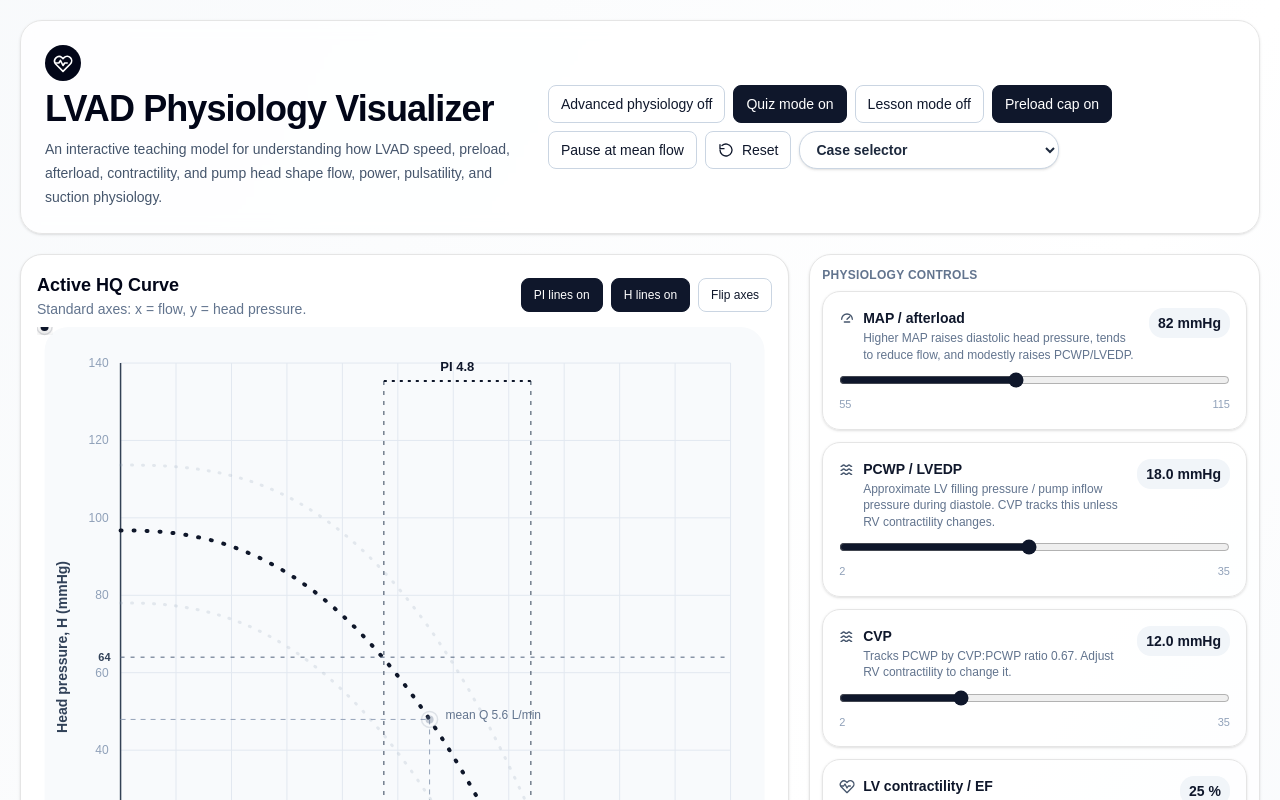
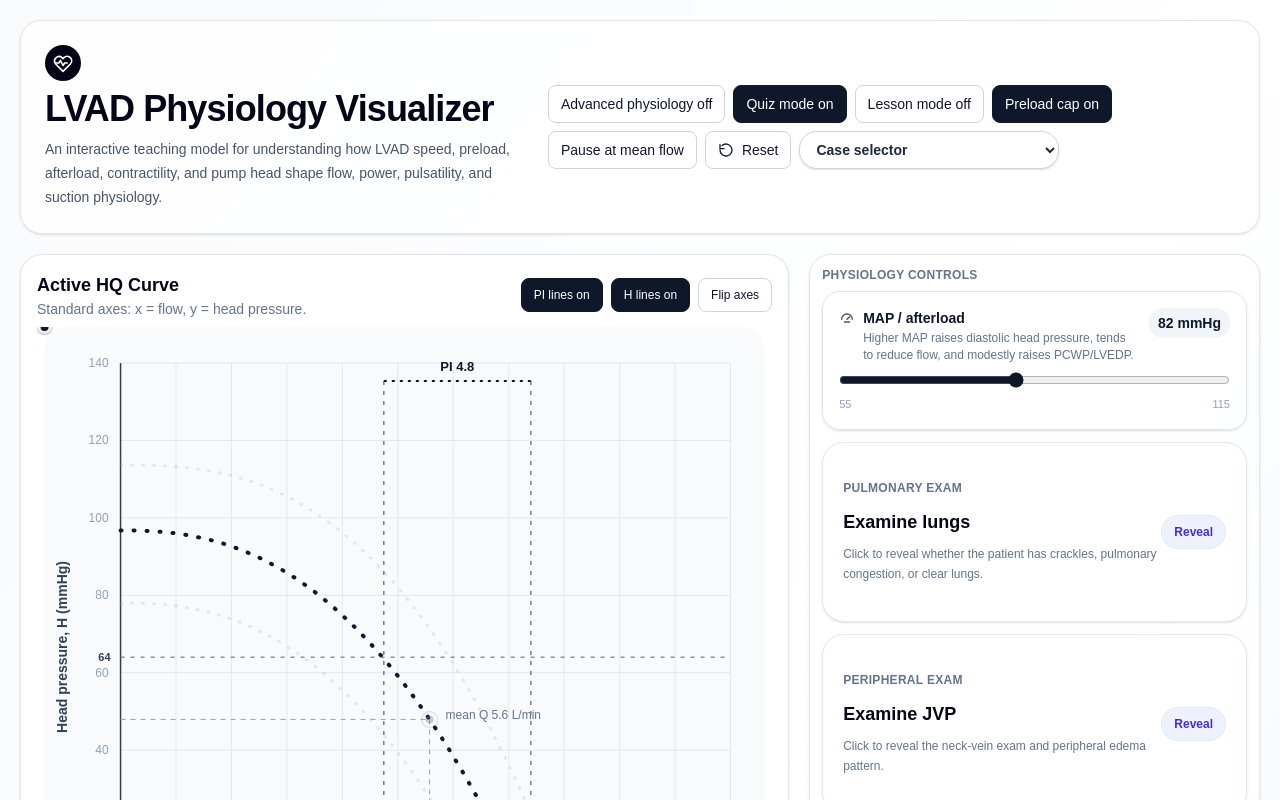
Before and after one commit to rudyunni/lvad-physiology-visualizer, a React (Vite) app: page / in a window 1280 px wide. Both pictures are taken after a click on the button "Quiz mode off". Shown: the top 800 px of the page. Built offline with nearby package versions, Linux system fonts and the light colour scheme.

Commit message:
Update LVAD visualizer

```diff
--- a/src/App.tsx
+++ b/src/App.tsx
@@ -453,7 +453,7 @@ function AvOpenMiniCard({ avOpeningFraction, hMin }) {
 }
 
 
-function QuizPulmonaryExamCard({ pcwp }) {
+function QuizPulmonaryExamCard({ pcwp, revealed = true, onReveal = null }) {
   let status = "Lungs clear";
   let subtext = "Optimized LVAD filling pressures";
   let detail = "No crackles or pulmonary congestion on exam.";
@@ -488,8 +488,25 @@ function QuizPulmonaryExamCard({ pcwp }) {
     badgeClasses = "bg-amber-100 text-amber-800 border-amber-200";
   }
 
+  if (!revealed) {
     return (
-    <div className={`rounded-3xl border p-5 shadow-sm ${cardClasses}`}>
+      <button
+        type="button"
+        onClick={onReveal}
+        className="flex min-h-[180px] w-full items-center justify-between rounded-3xl border border-slate-200 bg-white p-5 text-left shadow-sm transition hover:border-indigo-200 hover:bg-indigo-50/40"
+      >
+        <div>
+          <div className="text-xs font-bold uppercase tracking-wide text-slate-500">Pulmonary Exam</div>
+          <div className="mt-3 text-lg font-black text-slate-950">Examine lungs</div>
+          <div className="mt-2 max-w-xs text-xs leading-5 text-slate-500">Click to reveal whether the patient has crackles, pulmonary congestion, or clear lungs.</div>
+        </div>
+        <div className="rounded-2xl border border-indigo-100 bg-indigo-50 px-3 py-2 text-xs font-black text-indigo-700">Reveal</div>
+      </button>
+    );
+  }
+
+  return (
+    <div className={`min-h-[180px] rounded-3xl border p-5 shadow-sm ${cardClasses}`}>
       <div className="flex items-start justify-between gap-4">
         <div>
           <div className="text-xs font-bold uppercase tracking-wide text-slate-500">Pulmonary Exam</div>
@@ -508,7 +525,7 @@ function QuizPulmonaryExamCard({ pcwp }) {
   );
 }
 
-function QuizPeripheralExamCard({ cvp }) {
+function QuizPeripheralExamCard({ cvp, revealed = true, onReveal = null }) {
   let status = "Flat JVP";
   let subtext = "No peripheral congestion";
   let detail = "Neck veins are flat and there is no visible leg swelling.";
@@ -547,8 +564,25 @@ function QuizPeripheralExamCard({ cvp }) {
     badgeClasses = "bg-amber-100 text-amber-800 border-amber-200";
   }
 
+  if (!revealed) {
     return (
-    <div className={`rounded-3xl border p-5 shadow-sm ${cardClasses}`}>
+      <button
+        type="button"
+        onClick={onReveal}
+        className="flex min-h-[180px] w-full items-center justify-between rounded-3xl border border-slate-200 bg-white p-5 text-left shadow-sm transition hover:border-indigo-200 hover:bg-indigo-50/40"
+      >
+        <div>
+          <div className="text-xs font-bold uppercase tracking-wide text-slate-500">Peripheral Exam</div>
+          <div className="mt-3 text-lg font-black text-slate-950">Examine JVP</div>
+          <div className="mt-2 max-w-xs text-xs leading-5 text-slate-500">Click to reveal the neck-vein exam and peripheral edema pattern.</div>
+        </div>
+        <div className="rounded-2xl border border-indigo-100 bg-indigo-50 px-3 py-2 text-xs font-black text-indigo-700">Reveal</div>
+      </button>
+    );
+  }
+
+  return (
+    <div className={`min-h-[180px] rounded-3xl border p-5 shadow-sm ${cardClasses}`}>
       <div className="flex flex-col gap-4 md:flex-row md:items-start md:justify-between">
         <div>
           <div className="text-xs font-bold uppercase tracking-wide text-slate-500">Peripheral Exam</div>
@@ -572,7 +606,6 @@ function QuizPeripheralExamCard({ cvp }) {
       </div>
     </div>
   );
-
 }
 
 function LvPressureWaveformCard({ model, map, pcwp }) {
@@ -1021,6 +1054,8 @@ export default function LVADFlowLab() {
   const [showAllRpmCurves, setShowAllRpmCurves] = useState(false);
 const [advancedPhysiologyMode, setAdvancedPhysiologyMode] = useState(false);
 const [quizMode, setQuizMode] = useState(false);
+const [showPulmonaryExam, setShowPulmonaryExam] = useState(false);
+const [showPeripheralExam, setShowPeripheralExam] = useState(false);
 const [lessonMode, setLessonMode] = useState(false);
 const [selectedLessonId, setSelectedLessonId] = useState(1);
 const [showAssumptions, setShowAssumptions] = useState(false);
@@ -1153,6 +1188,13 @@ export default function LVADFlowLab() {
     return () => window.clearInterval(id);
   }, []);
 
+  useEffect(() => {
+    if (!quizMode) {
+      setShowPulmonaryExam(false);
+      setShowPeripheralExam(false);
+    }
+  }, [quizMode]);
+
   const model = useToyModel({ rpm, map, lvPreload, rvPreload, lvContractility, aorticInsufficiency, inflowObstruction, preloadLimitEnabled: showPreloadLimit });
   const suctionCyclePosition = monitorTick % 8;
   const suctionRecoveryFraction = model.suctionMotionActive ? clamp(suctionCyclePosition / 4, 0, 1) : 1;
@@ -1185,6 +1227,8 @@ export default function LVADFlowLab() {
     setAorticInsufficiency(settings.aorticInsufficiency);
     setInflowObstruction(settings.inflowObstruction);
     setSelectedCaseId("free");
+    setShowPulmonaryExam(false);
+    setShowPeripheralExam(false);
   };
 
   const applyCasePreset = (caseId) => {
@@ -1200,6 +1244,8 @@ export default function LVADFlowLab() {
     setRvContractility(settings.rvContractility);
     setAorticInsufficiency(0);
     setInflowObstruction(0);
+    setShowPulmonaryExam(false);
+    setShowPeripheralExam(false);
   };
 
   const reset = () => {
@@ -1213,6 +1259,14 @@ export default function LVADFlowLab() {
     setInflowObstruction(0);
     setSelectedCaseId("free");
     setSelectedLessonId(1);
+    setShowPulmonaryExam(false);
+    setShowPeripheralExam(false);
+  };
+
+  const toggleQuizMode = () => {
+    setQuizMode((value) => !value);
+    setShowPulmonaryExam(false);
+    setShowPeripheralExam(false);
   };
 
   return (
@@ -1226,7 +1280,7 @@ export default function LVADFlowLab() {
           </div>
           <div className="flex flex-wrap gap-2">
             <Button onClick={() => setAdvancedPhysiologyMode((value) => !value)} variant={advancedPhysiologyMode ? "default" : "outline"} className="rounded-2xl">{advancedPhysiologyMode ? "Advanced physiology on" : "Advanced physiology off"}</Button>
-            <Button onClick={() => setQuizMode((value) => !value)} variant={quizMode ? "default" : "outline"} className="rounded-2xl">{quizMode ? "Quiz mode on" : "Quiz mode off"}</Button>
+            <Button onClick={toggleQuizMode} variant={quizMode ? "default" : "outline"} className="rounded-2xl">{quizMode ? "Quiz mode on" : "Quiz mode off"}</Button>
             <Button onClick={() => setLessonMode((value) => !value)} variant={lessonMode ? "default" : "outline"} className="rounded-2xl">{lessonMode ? "Lesson mode on" : "Lesson mode off"}</Button>
             <Button onClick={() => setShowPreloadLimit((value) => !value)} variant={showPreloadLimit ? "default" : "outline"} className="rounded-2xl">{showPreloadLimit ? "Preload cap on" : "Preload cap off"}</Button>
             <Button onClick={() => setPaused((value) => !value)} variant="outline" className="rounded-2xl">{paused ? "Play oscillation" : "Pause at mean flow"}</Button>
@@ -1290,10 +1344,6 @@ export default function LVADFlowLab() {
             </div>
             {quizMode ? (
               <div className="space-y-3">
-                <div className="grid gap-3 lg:grid-cols-2">
-                  <QuizPulmonaryExamCard pcwp={lvPreload} />
-                  <QuizPeripheralExamCard cvp={rvPreload} />
-                </div>
                 <LvPressureWaveformCard model={model} map={map} pcwp={lvPreload} />
               </div>
             ) : null}
@@ -1399,6 +1449,13 @@ export default function LVADFlowLab() {
                   alertNote={mapAlertNote}
                   helper="Higher MAP raises diastolic head pressure, tends to reduce flow, and modestly raises PCWP/LVEDP."
                 />
+                {quizMode ? (
+                  <QuizPulmonaryExamCard
+                    pcwp={lvPreload}
+                    revealed={showPulmonaryExam}
+                    onReveal={() => setShowPulmonaryExam(true)}
+                  />
+                ) : (
                   <SliderControl
                     compact={advancedPhysiologyMode}
                     label="PCWP / LVEDP"
@@ -1413,6 +1470,14 @@ export default function LVADFlowLab() {
                     alertNote={pcwpAlertNote}
                     helper="Approximate LV filling pressure / pump inflow pressure during diastole. CVP tracks this unless RV contractility changes."
                   />
+                )}
+                {quizMode ? (
+                  <QuizPeripheralExamCard
+                    cvp={rvPreload}
+                    revealed={showPeripheralExam}
+                    onReveal={() => setShowPeripheralExam(true)}
+                  />
+                ) : (
                   <SliderControl
                     compact={advancedPhysiologyMode}
                     label="CVP"
@@ -1431,6 +1496,7 @@ export default function LVADFlowLab() {
                         : `Tracks PCWP by CVP:PCWP ratio ${format(rvPreload / Math.max(lvPreload, 1), 2)}. Adjust RV contractility to change it.`
                     }
                   />
+                )}
                 <SliderControl compact={advancedPhysiologyMode} label="LV contractility / EF" value={lvContractility} setValue={updateLvContractility} min={0} max={50} step={1} unit="%" iconType="heart" helper={advancedPhysiologyMode ? `AV-opening threshold still applies; lower EF is treated as ${complianceProfile.lvLabel}.` : "AV-opening EF threshold shifts with MAP, RPM unloading, and PCWP/LVEDP preload recruitment."} />
                 <SliderControl compact={advancedPhysiologyMode} label="RV contractility" value={rvContractility} setValue={updateRvContractility} min={0} max={50} step={1} unit="%" iconType="heart" helper={advancedPhysiologyMode ? `Lower RV function increases right-sided stiffness and blunts forward transfer to PCWP.` : "0% = poor RV contractility; 50% = maximum RV contractility. Higher RV contractility lowers CVP:PCWP."} />
                 {advancedPhysiologyMode ? <div className="rounded-2xl border border-indigo-200 bg-indigo-50 p-3"><div className="mb-2 text-xs font-bold uppercase tracking-wide text-indigo-700">Advanced volume/compliance</div><div className="grid grid-cols-2 gap-2"><Button onClick={volumeChallenge} variant="outline" className="rounded-xl bg-white text-xs">Give fluid</Button><Button onClick={diurese} variant="outline" className="rounded-xl bg-white text-xs">Diurese</Button></div><div className="mt-3 grid grid-cols-2 gap-2 text-xs"><div className="rounded-xl bg-white p-2"><div className="font-bold text-slate-700">LV</div><div className="text-slate-500">{complianceProfile.lvLabel}</div><div className="mt-1 font-mono text-slate-700">stiffness {format(complianceProfile.lvStiffness, 2)}</div></div><div className="rounded-xl bg-white p-2"><div className="font-bold text-slate-700">RV</div><div className="text-slate-500">{complianceProfile.rvLabel}</div><div className="mt-1 font-mono text-slate-700">stiffness {format(complianceProfile.rvStiffness, 2)}</div></div></div><p className="mt-2 text-xs leading-5 text-indigo-800">Fluid now changes PCWP and CVP with different slopes. Poor RV function raises CVP more and transfers less volume to left-sided filling.</p></div> : null}
```
Lines whose indentation alone changed are shown as unchanged.
